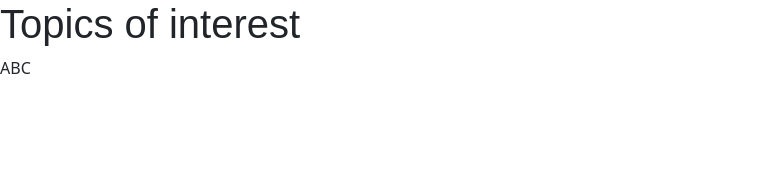
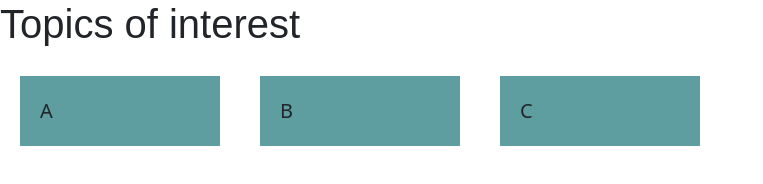
Before and after one commit to OliverDietrich/OliverDietrich.github.io, a plain HTML site: page index.html in a window 1280 px wide. Shown: the whole page, without its empty margins (0-763 px from the left). Drawn offline with nearby package versions, Linux system fonts and the light colour scheme.

Commit message:
Add style for flexbox divs

```diff
--- a/index.html
+++ b/index.html
@@ -13,6 +13,14 @@
                 display: flex;
                 flex-wrap: wrap;
             }
+
+            #container > div {
+                background-color: cadetblue;
+                font-size: 20px;
+                margin: 20px;
+                padding: 20px;
+                width: 200px;
+            }
         </style>
     </head>
     <body>
```
